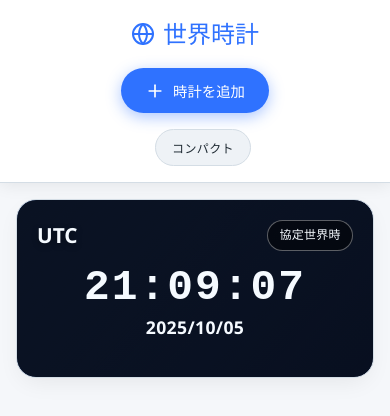
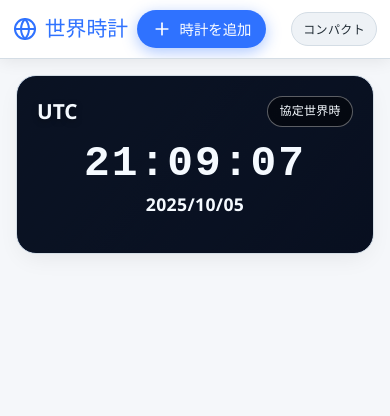
Before and after one commit to pickles/worldclock, a React (Vite) app: page / in a window 390 px wide. Shown: the top 416 px of the page. Built offline with nearby package versions, Linux system fonts and the light colour scheme; the HTML template or start-up script is replaced by a standard one.

Commit message:
fix(responsive): keep header single line on small screens (prevent wrapping)

```diff
--- a/src/App.css
+++ b/src/App.css
@@ -75,7 +75,21 @@ body { font-family:'Segoe UI', Tahoma, Geneva, Verdana, sans-serif; }
 .submit-btn:hover { background:var(--color-accent-hover); }
 .submit-btn:disabled { background:var(--color-border); cursor:not-allowed; color:var(--color-text-muted); }
 .error-message { color:var(--color-danger); font-size:.8rem; margin-top:.5rem; }
-@media (max-width:768px) { .header { padding:1rem; flex-direction:column; gap:1rem;} .title { font-size:1.5rem;} .main { padding:1rem;} .clocks-container { grid-template-columns:1fr; gap:1rem;} .clock-card { padding:1.25rem;} .time-display { font-size:clamp(2.4rem, 11vw, 3.2rem); letter-spacing:2px; } .date-display { font-size:clamp(1.1rem, 4vw, 1.35rem); } .modal-content { margin:20px; padding:1.5rem; width:calc(100% - 40px);} }
+@media (max-width:768px) {
+	/* ヘッダを1行維持: wrapさせず横スクロール許容 */
+	.header { padding:.6rem .8rem; flex-direction:row; gap:.5rem; flex-wrap:nowrap; overflow-x:auto; }
+	.header::-webkit-scrollbar { height:6px; }
+	.header::-webkit-scrollbar-thumb { background:var(--color-border); border-radius:3px; }
+	.title { font-size:1.3rem; flex:0 0 auto; }
+	.add-btn { padding:.55rem .9rem; flex:0 0 auto; }
+	.compact-toggle { padding:.45rem .7rem; flex:0 0 auto; }
+	.main { padding:1rem; }
+	.clocks-container { grid-template-columns:1fr; gap:1rem; }
+	.clock-card { padding:1.25rem; }
+	.time-display { font-size:clamp(2.4rem, 11vw, 3.2rem); letter-spacing:2px; }
+	.date-display { font-size:clamp(1.1rem, 4vw, 1.35rem); }
+	.modal-content { margin:20px; padding:1.5rem; width:calc(100% - 40px); }
+}
 
 /* Intermediate widths (3-column scenarios at min 300px cards) */
 @media (min-width:900px) and (max-width:1300px) {
```
